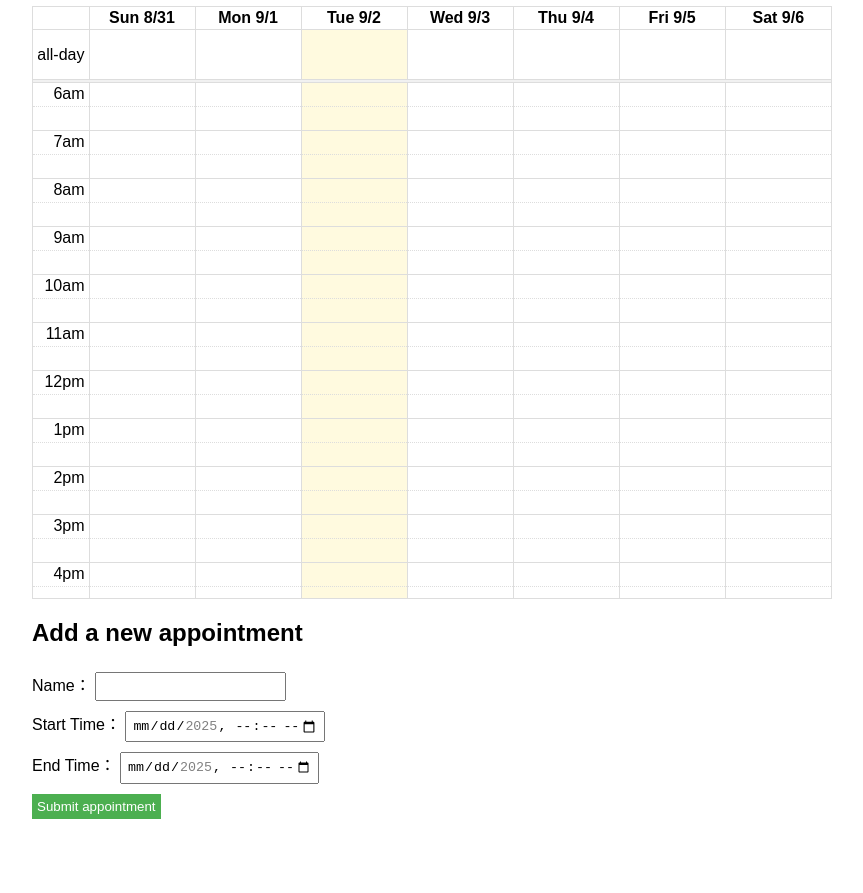
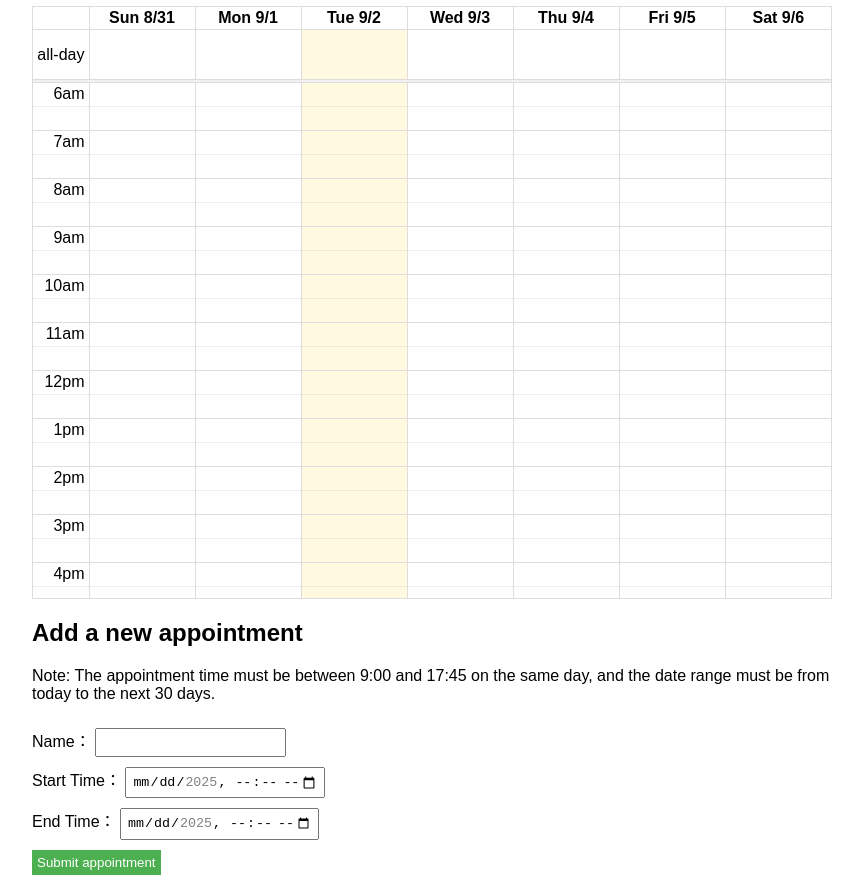
Before and after one commit to Wilson-Kung/desk-booking-system, a website: page public/index.html in a window 1280 px wide. Shown: the part 157-1050 px from the top of the page, without its empty margins (208-1071 px from the left). Before the commit the page ends 1017 px from the top, so only its background shows below. Drawn offline with nearby package versions, Linux system fonts and the light colour scheme; no server answers.

Commit message:
Update index.html

```diff
--- a/public/index.html
+++ b/public/index.html
@@ -13,6 +13,7 @@
   <div id="calendar"></div>
 
   <h2>Add a new appointment</h2>
+  <p>Note: The appointment time must be between 9:00 and 17:45 on the same day, and the date range must be from today to the next 30 days. </p>
   <form id="booking-form">
     <label>Name：</label>
     <input type="text" id="name" required><br>
```
